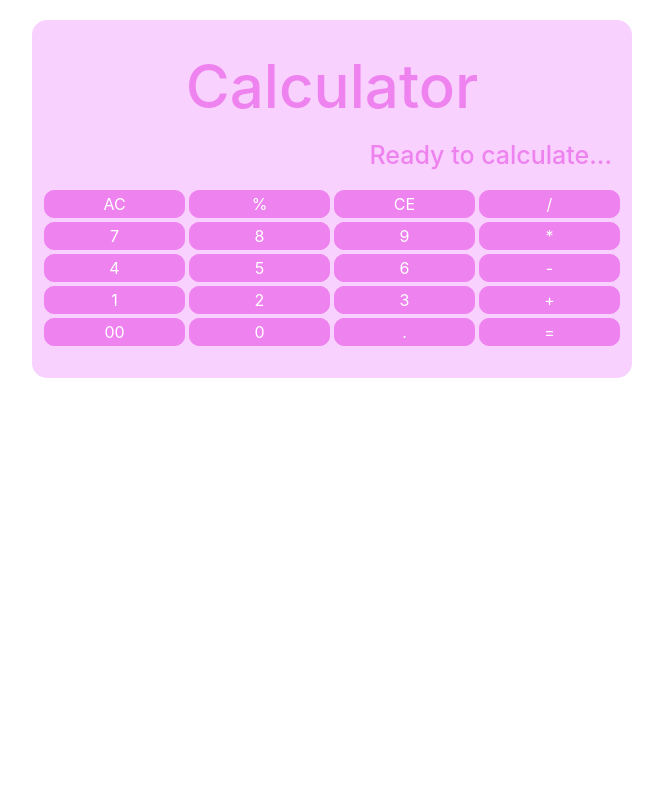
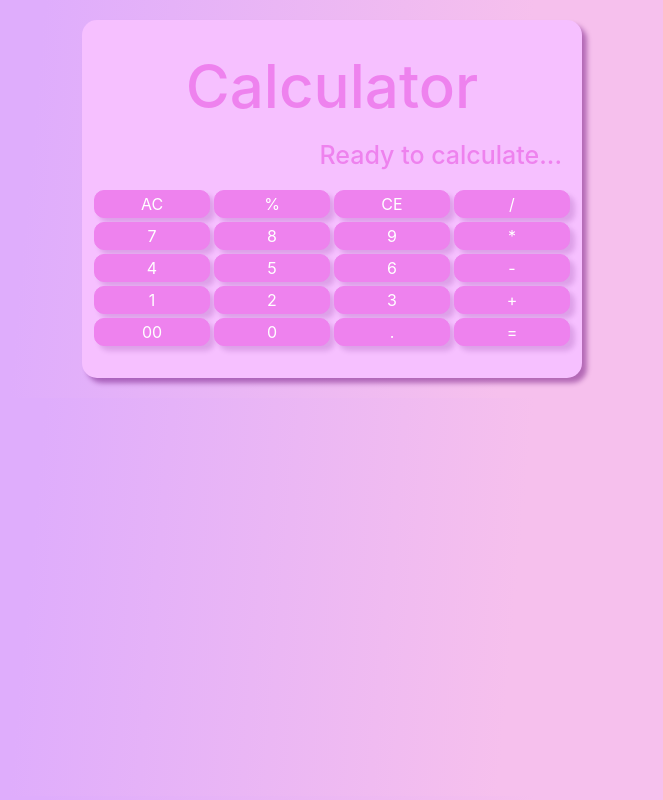
Before and after one commit to Alessandra198/calculator, a React (Create React App) app: page / in a window 1280 px wide. Shown: the whole page, without its empty margins (308-971 px from the left). Built offline with nearby package versions, Linux system fonts and the light colour scheme.

Commit message:
Updated the style

```diff
--- a/src/App.css
+++ b/src/App.css
@@ -5,9 +5,10 @@
 }
 
 .App .container {
-  max-width: 600px;
+  max-width: 500px;
   margin: 20px auto;
   border-radius: 15px;
   padding: 30px 10px;
-  background-color: rgba(246, 192, 255, 0.726);
+  background-color: rgb(246, 192, 255);
+  box-shadow: 5px 5px 5px rgba(111, 16, 125, 0.491);
 }
--- a/src/Numbers.css
+++ b/src/Numbers.css
@@ -10,6 +10,7 @@
   color: white;
   border-radius: 10px;
   text-align: center;
+  box-shadow: 5px 5px 5px rgba(110, 16, 125, 0.181);
 }
 
 .Numbers .box:hover {
--- a/src/index.css
+++ b/src/index.css
@@ -1,13 +1,18 @@
 body {
   margin: 0;
-  font-family: -apple-system, BlinkMacSystemFont, 'Segoe UI', 'Roboto', 'Oxygen',
-    'Ubuntu', 'Cantarell', 'Fira Sans', 'Droid Sans', 'Helvetica Neue',
+  font-family: -apple-system, BlinkMacSystemFont, "Segoe UI", "Roboto", "Oxygen",
+    "Ubuntu", "Cantarell", "Fira Sans", "Droid Sans", "Helvetica Neue",
     sans-serif;
   -webkit-font-smoothing: antialiased;
   -moz-osx-font-smoothing: grayscale;
+  background: linear-gradient(
+    95.2deg,
+    rgb(223, 173, 252) 26.8%,
+    rgb(246, 192, 237) 64%
+  );
 }
 
 code {
-  font-family: source-code-pro, Menlo, Monaco, Consolas, 'Courier New',
+  font-family: source-code-pro, Menlo, Monaco, Consolas, "Courier New",
     monospace;
 }
```
Also changed, not shown: src/media/background.jpg (added), src/media/sfondo.jpg (added).
